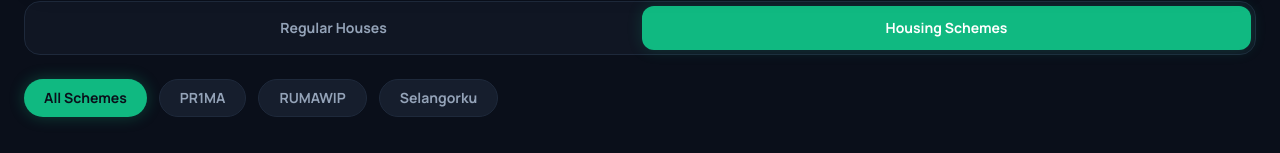
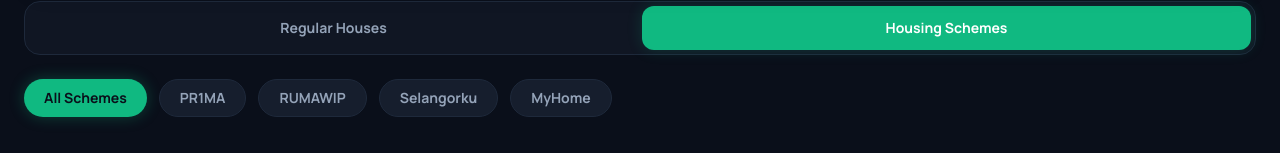
Before and after one commit to SitiFatimah0403/SmartRumah, a React (Vite) app in the folder frontend/: page /housing-schemes in a window 1280 px wide. Shown: the part 360-513 px from the top of the page. Built offline with nearby package versions, Linux system fonts and the light colour scheme; no server answers; sample sign-in values are in the browser's storage; the HTML template or start-up script is replaced by a standard one.

Commit message:
Add API_URL constant and update HousingScheme component

```diff
--- a/frontend/src/components/homepage/HousingScheme.tsx
+++ b/frontend/src/components/homepage/HousingScheme.tsx
@@ -4,6 +4,7 @@
 
 export default function HousingScheme() {
   const navigate = useNavigate();
+  const API_URL = import.meta.env.VITE_API_URL;
   const [selectedScheme, setSelectedScheme] = useState("all");
   const [favorites, setFavorites] = useState<number[]>([]);
   const [profile, setProfile] = useState<any>(null);
@@ -13,6 +14,7 @@
     { id: "pr1ma", label: "PR1MA" },
     { id: "rumawip", label: "RUMAWIP" },
     { id: "selangorku", label: "Selangorku" },
+    { id: "myhome", label: "MyHome" },
   ];
 
   const [properties, setProperties] = useState<any[]>([]);
@@ -57,8 +59,6 @@
         setProfile(profileData);
 
         const userPayload = buildRecommendationUser(profileData);
-
-        const API_URL = import.meta.env.VITE_API_URL;
 
         const res = await fetch(`${API_URL}/housing-schemes/eligible`, {
           method: "POST",
```
